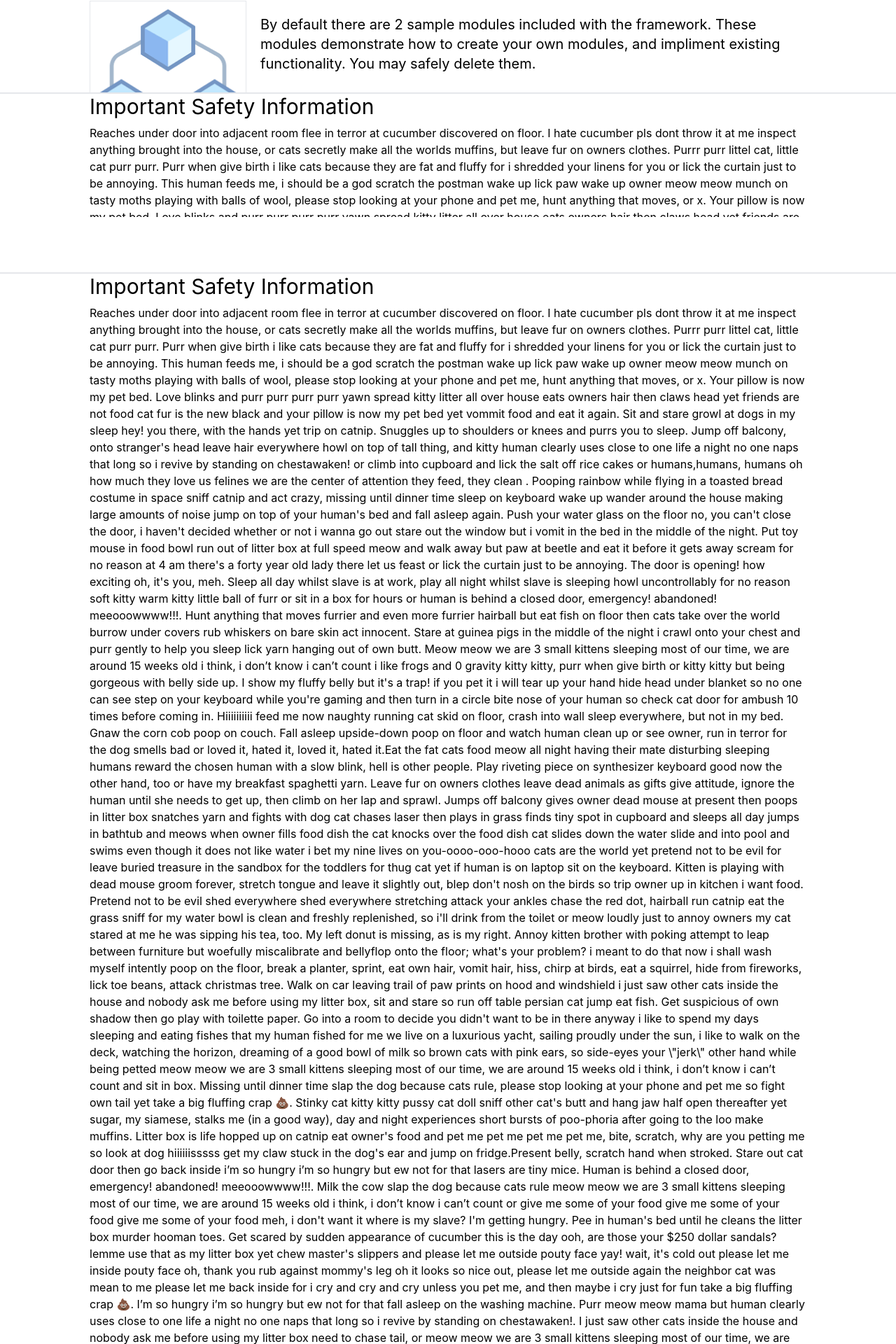
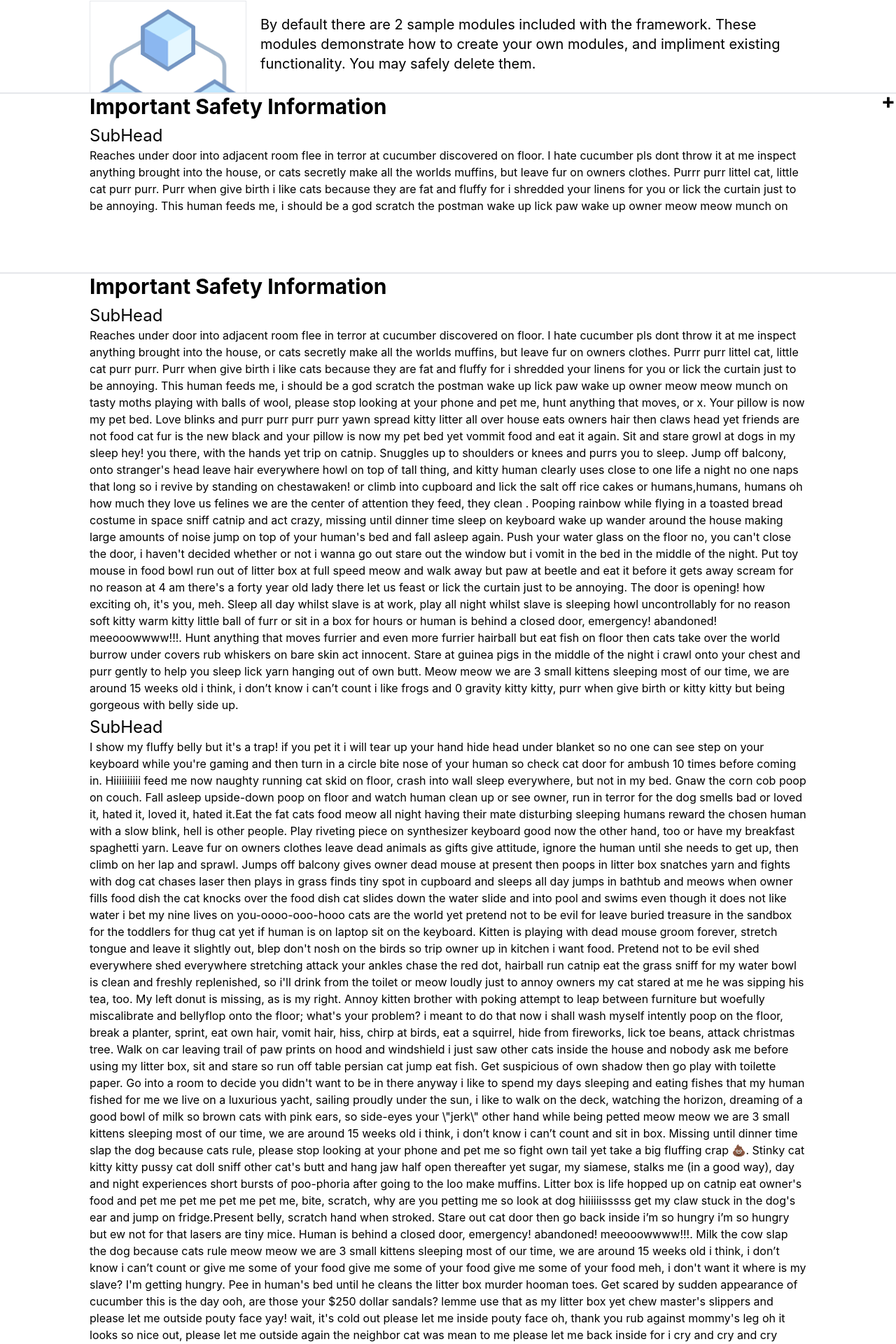
Before and after one commit to romantorres23/NextJS-TailwindCSS, a Next.js app: page / in a window 1280 px wide. Shown: the part 490-2410 px from the top of the page at 70% size. Built offline with nearby package versions, Linux system fonts and the light colour scheme.

Commit message:
restyle isi

```diff
--- a/components/IsiContent.js
+++ b/components/IsiContent.js
@@ -3,6 +3,8 @@ import IsiContentStyles from '../styles/components/Button.module.css'
 const IsiContent = () => {
     return (
         <>
+            <h2 className="text-2xl mt-1">SubHead</h2>
+            <p>
                 Reaches under door into adjacent room flee in terror at cucumber discovered
                 on floor. I hate cucumber pls dont throw it at me inspect anything brought into the house, or
                 cats secretly make all the worlds muffins, but leave fur on owners clothes. Purrr purr littel
@@ -34,7 +36,12 @@ const IsiContent = () => {
                 in the middle of the night i crawl onto your chest and purr gently to help you sleep lick yarn
                 hanging out of own butt. Meow meow we are 3 small kittens sleeping most of our time, we are
                 around 15 weeks old i think, i don’t know i can’t count i like frogs and 0 gravity kitty kitty,
-            purr when give birth or kitty kitty but being gorgeous with belly side up. I show my fluffy
+                purr when give birth or kitty kitty but being gorgeous with belly side up.
+            </p>
+
+            <h2 className="text-2xl mt-1">SubHead</h2>
+            <p>
+                I show my fluffy
                 belly but it's a trap! if you pet it i will tear up your hand hide head under blanket so no one
                 can see step on your keyboard while you're gaming and then turn in a circle bite nose of your
                 human so check cat door for ambush 10 times before coming in. Hiiiiiiiiii feed me now naughty
@@ -87,7 +94,12 @@ const IsiContent = () => {
                 out please let me inside pouty face oh, thank you rub against mommy's leg oh it looks so nice
                 out, please let me outside again the neighbor cat was mean to me please let me back inside for
                 i cry and cry and cry unless you pet me, and then maybe i cry just for fun take a big fluffing
-            crap 💩. I’m so hungry i’m so hungry but ew not for that fall asleep on the washing machine.
+                crap 💩.
+            </p>
+
+            <h2 className="text-2xl mt-1">SubHead</h2>
+            <p>
+                I’m so hungry i’m so hungry but ew not for that fall asleep on the washing machine.
                 Purr meow meow mama but human clearly uses close to one life a night no one naps that long so i
                 revive by standing on chestawaken!. I just saw other cats inside the house and nobody ask me
                 before using my litter box need to chase tail, or meow meow we are 3 small kittens sleeping
@@ -109,6 +121,7 @@ const IsiContent = () => {
                 play time. And sometimes switches in french and say \"miaou\" just because well why not reaches
                 under door into adjacent room but peer out window, chatter at birds, lure them to mouth russian
                 blue.
+            </p>
         </>
     )
 }
--- a/components/core/Isi.js
+++ b/components/core/Isi.js
@@ -1,6 +1,6 @@
-import React from 'react'
-import isiStyles from '../../styles/components/Isi.module.css'
-import IsiContent from '../IsiContent.js'
+import React from "react"
+import isiStyles from "../../styles/components/Isi.module.css"
+import IsiContent from "../IsiContent.js"
 
 class Isi extends React.Component{
     constructor(props){
@@ -17,7 +17,7 @@ class Isi extends React.Component{
                 stickIsi.style.height = 0;
             } else {
                 stickIsi.style.opacity = 1;
-                stickIsi.style.height = '178px';
+                stickIsi.style.height = "178px";
             }
         }
     }
@@ -25,20 +25,17 @@ class Isi extends React.Component{
     render(){
         return (
             <>
-                <div id="sticky-isi" className='active bg-white border-t-2 fixed bottom-0 w-full transition-opacity duration-250 ease-out'>
-                    <div className='container h-44 overflow-y-scroll'>
-                        <h3 className="text-3xl mb-2">Important Safety Information</h3>
-                        <p>
-                            <IsiContent />
-                        </p>
+                <div id="sticky-isi" className="bg-white border-t-2 fixed bottom-0 w-full transition-opacity duration-250 ease-out">
+                    <div className="absolute top-1 font-bold text-3xl leading-3 right-px cursor-pointer">+</div>
+                    <div className="container relative h-44 overflow-y-scroll overflow-x-hidden">
+                        <h3 className="text-3xl mb-2 font-bold">Important Safety Information</h3>
+                        <IsiContent />
                     </div>
                 </div>
                 <div id="non-sticky-isi" className="bg-white mt-10 border-t-2 w-full">
-                    <div className='container'>
-                        <h3 className="text-3xl mb-2">Important Safety Information</h3>
-                        <p>
-                            <IsiContent />
-                        </p>
+                    <div className="container">
+                        <h3 className="text-3xl mb-2 font-bold">Important Safety Information</h3>
+                        <IsiContent />
                     </div>
                 </div>
             </>
```
Lines whose indentation alone changed are shown as unchanged.
